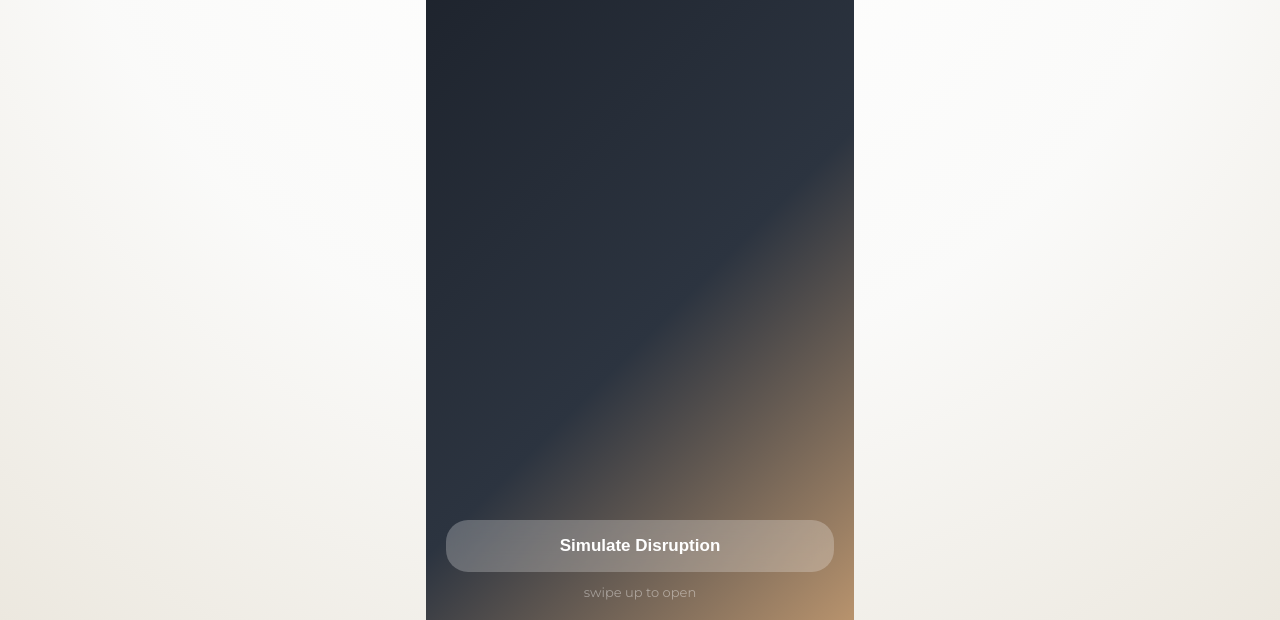
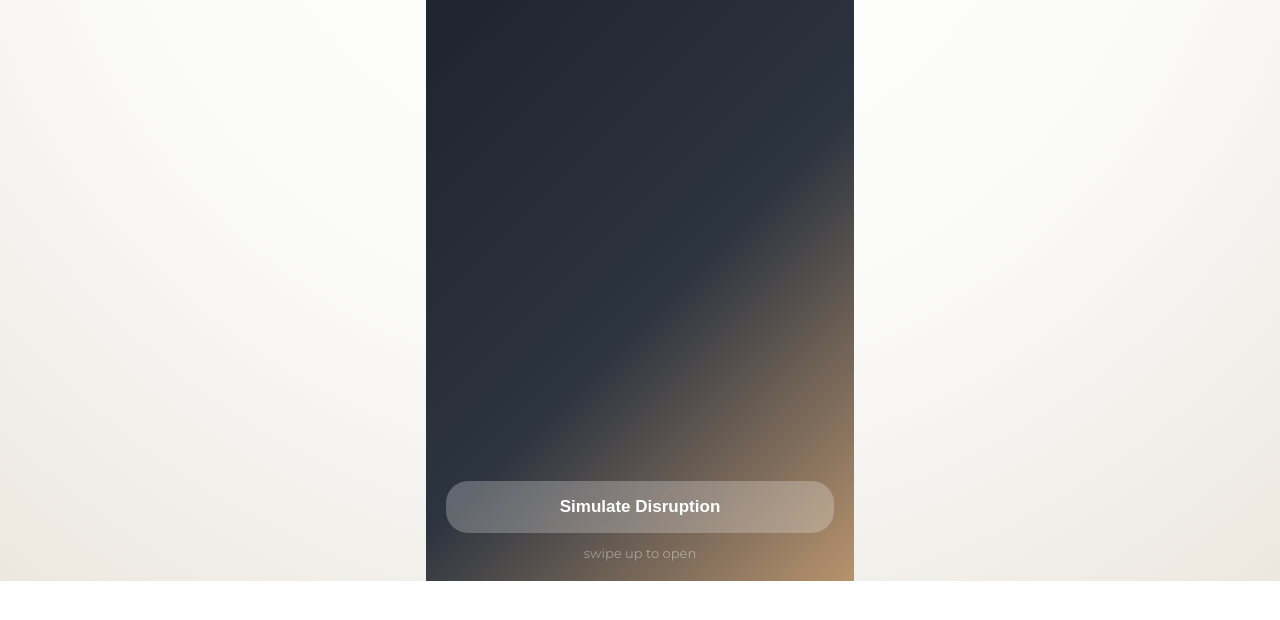
Before and after one commit to gtomwag/aws-gen-ai-ic-pia-bootcamp, a website: page web/index.html in a window 1280 px wide. Shown: the part 219-839 px from the top of the page. After the commit the page ends 800 px from the top, so only its background shows below. Drawn offline with nearby package versions, Linux system fonts and the light colour scheme.

Commit message:
Refactor body and app shell height properties for improved layout consistency

```diff
--- a/web/css/tokens.css
+++ b/web/css/tokens.css
@@ -5,14 +5,18 @@ body {
   font-family: var(--font-body);
   background: radial-gradient(circle at top, #ffffff 0%, var(--bg) 55%, #ece8df 100%);
   color: var(--text);
-  min-height: 100vh;
-  min-height: 100dvh;
+  height: 100vh;
+  height: 100dvh;
   display: flex;
   flex-direction: column;
   align-items: center;
   -webkit-font-smoothing: antialiased;
   -moz-osx-font-smoothing: grayscale;
   overflow: hidden;
+}
+/* iOS Safari: use -webkit-fill-available for accurate visible height */
+@supports (-webkit-touch-callout: none) {
+  body { height: -webkit-fill-available; }
 }
 
 /* ── DuHast Design Tokens ──────────────────────────── */
@@ -65,22 +69,16 @@ body {
 .app-shell {
   width: 100%;
   max-width: 428px;
-  height: 100vh;
-  height: 100dvh;
+  /* flex: 1 fills the remaining space BELOW <header>, so the tab-bar
+     is never pushed off-screen.  min-height: 0 lets flex shrink work. */
+  flex: 1;
+  min-height: 0;
   display: flex;
   flex-direction: column;
   position: relative;
   overflow: hidden;
   background: var(--bg);
 }
-/* iOS Safari: -webkit-fill-available gives the true visible viewport,
-   avoiding overlap with the bottom address bar.  Scoped via
-   -webkit-touch-callout (WebKit-only) so Chrome is unaffected. */
-@supports (-webkit-touch-callout: none) {
-  .app-shell {
-    height: -webkit-fill-available;
-  }
-}
 
 /* ── Scrollbar Styling ─────────────────────────────── */
 ::-webkit-scrollbar { width: 0; background: transparent; }
```
